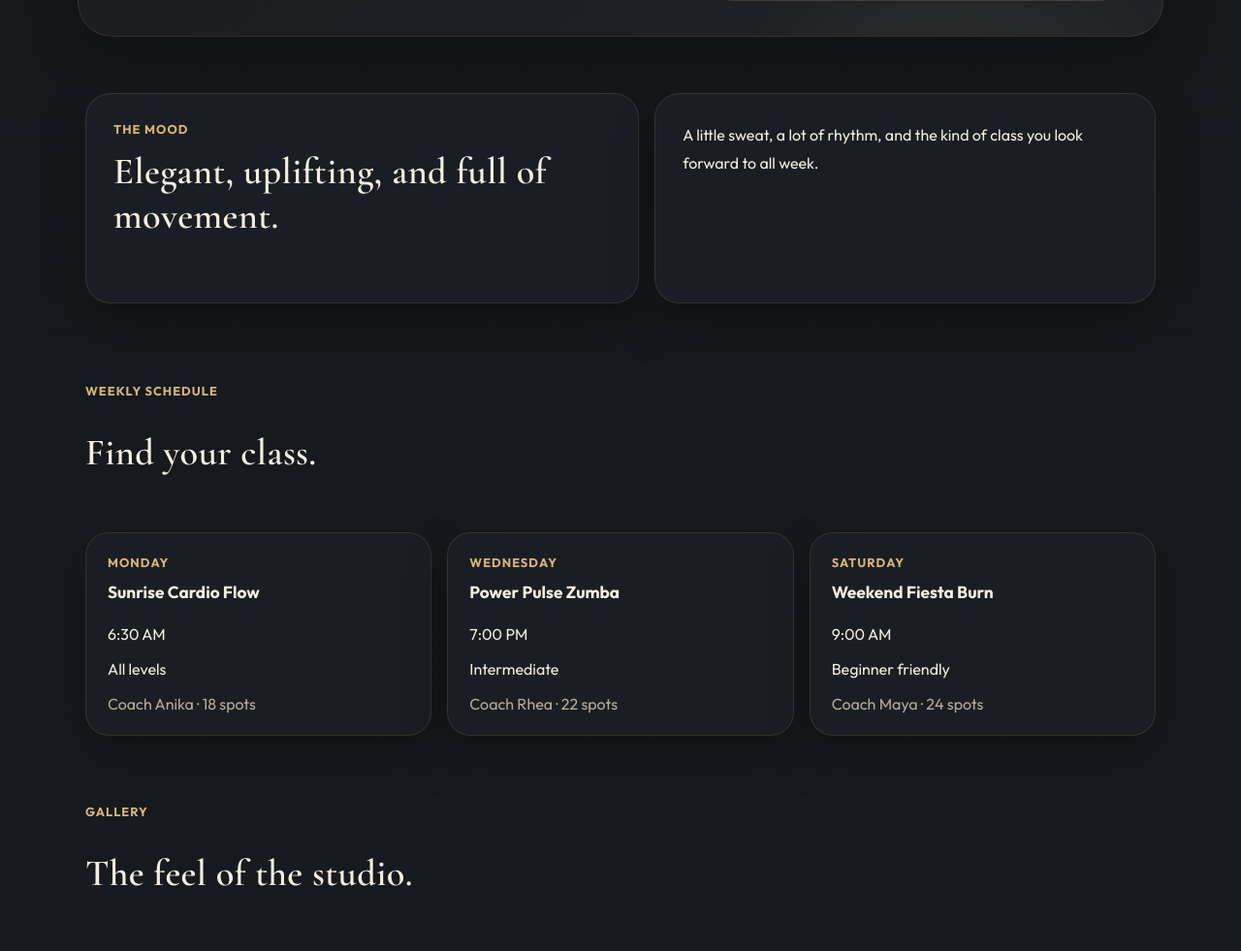
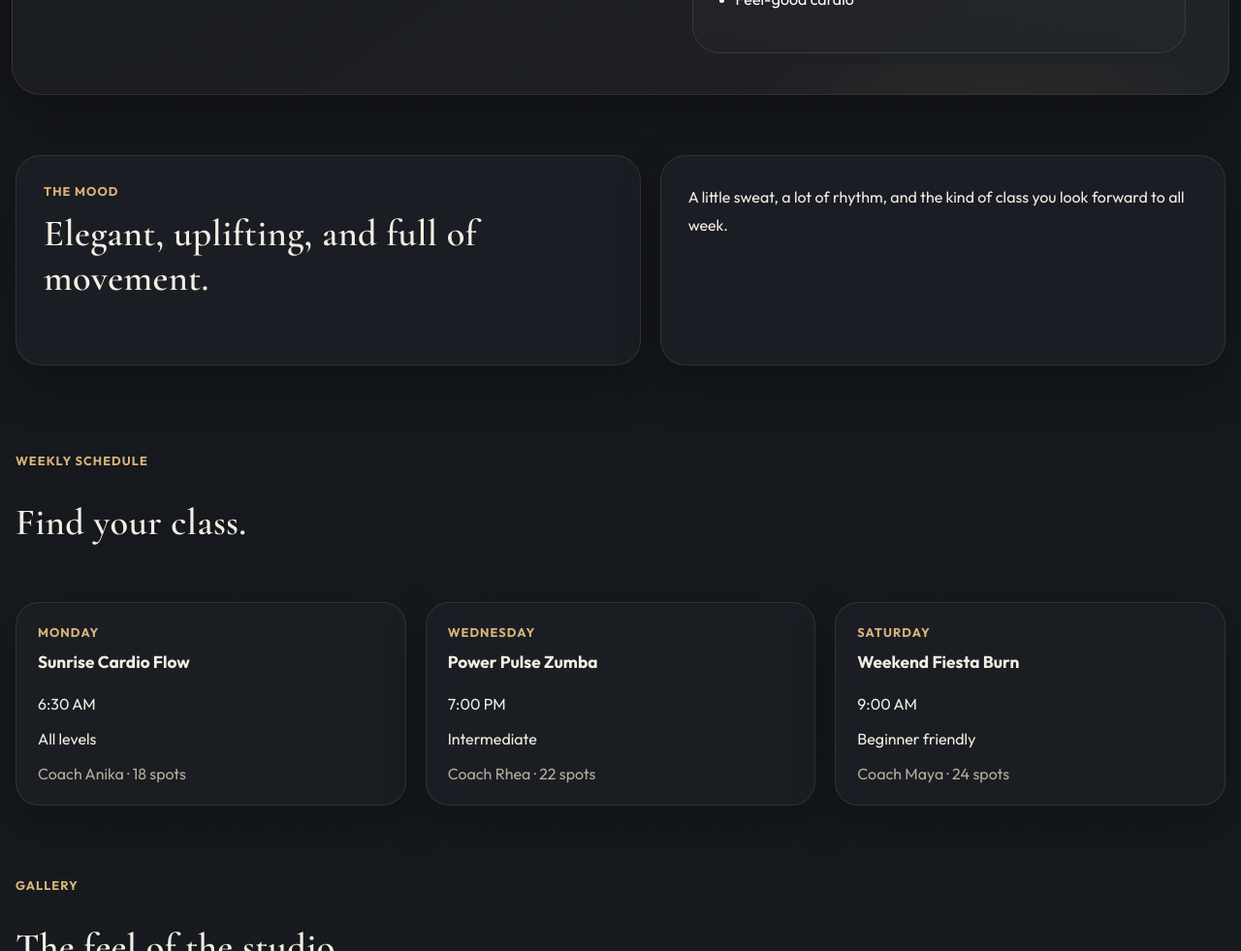
Before and after one commit to patilhimanshu146-tech/zumba, a Flask app: page / in a window 1280 px wide. Shown: the part 947-1928 px from the top of the page at 97% size. Run offline with Flask 3, Linux system fonts and the light colour scheme; data that the repository does not hold is empty.

Commit message:
Expand layout for wider laptop screens

```diff
--- a/static/styles.css
+++ b/static/styles.css
@@ -35,9 +35,9 @@ a {
 }
 
 .page-shell {
-  width: min(1120px, calc(100% - 32px));
+  width: min(1480px, calc(100% - 24px));
   margin: 0 auto;
-  padding: 24px 0 48px;
+  padding: 12px 0 48px;
 }
 
 .hero,
@@ -249,7 +250,7 @@ h4 {
 
 .section {
   margin-top: 34px;
-  padding: 24px 8px;
+  padding: 28px 4px;
 }
 
 .class-grid,
@@ -263,6 +264,7 @@ h4 {
 .class-grid {
   display: grid;
   grid-template-columns: repeat(3, minmax(0, 1fr));
+  gap: 20px;
 }
 
 .class-card,
@@ -287,7 +289,7 @@ textarea {
 .intro-strip {
   display: grid;
   grid-template-columns: 1.05fr 0.95fr;
-  gap: 16px;
+  gap: 20px;
   align-items: stretch;
 }
 
@@ -681,3 +684,23 @@ small {
     line-height: 1.05;
   }
 }
+
+@media (min-width: 1280px) {
+  .topbar,
+  .hero-grid,
+  .intro-strip,
+  .section-heading,
+  .class-grid,
+  .gallery-grid,
+  .feature-grid,
+  .booking-form {
+    max-width: 100%;
+  }
+
+  .hero-stats article,
+  .class-card,
+  .feature-grid article,
+  .intro-card {
+    min-height: 100%;
+  }
+}
```
Also changed, not shown: other parts of static/styles.css (+12 -10 lines).
